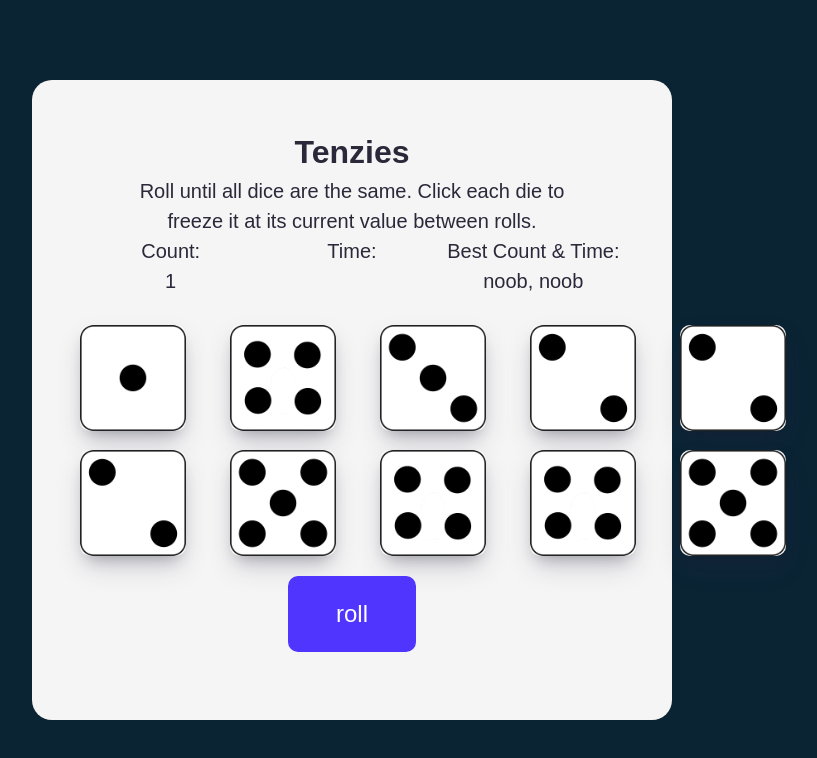
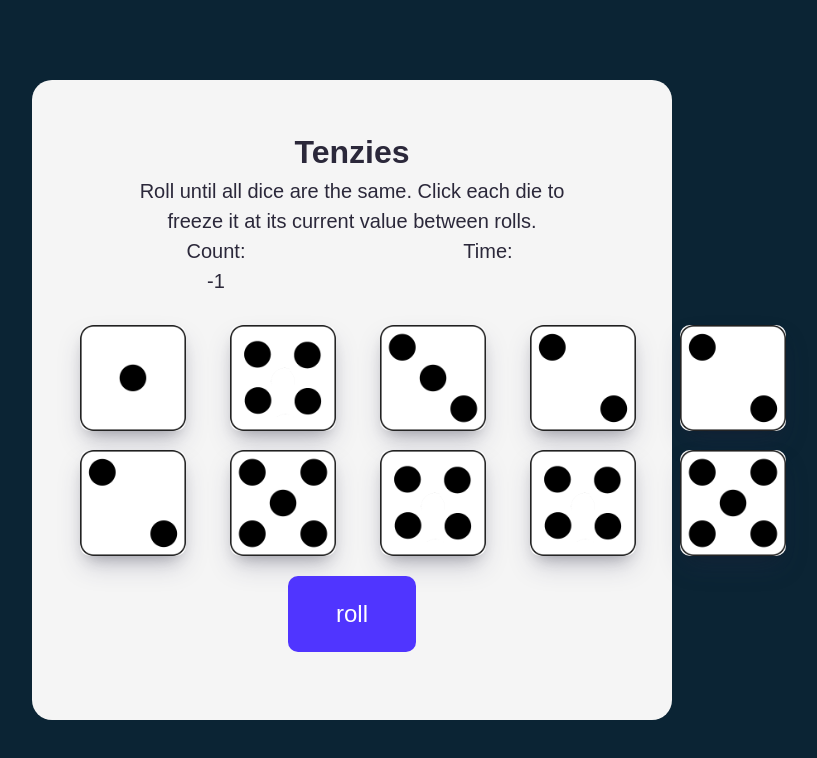
Before and after one commit to Munib36/react-practice, a React (Vite) app: page / in a window 1280 px wide. Shown: the top 758 px of the page, without its empty margins (288-1105 px from the left). Built offline with nearby package versions, Linux system fonts and the light colour scheme; the HTML template or start-up script is replaced by a standard one; a web font is replaced by a local one.

Commit message:
started on time

```diff
--- a/src/App.css
+++ b/src/App.css
@@ -13,7 +13,7 @@
 }
 .stats{
   display: grid;
-  grid-template: 1fr / 1fr 1fr 1fr;
+  grid-template: 1fr / 1fr 1fr;
 }
 .stats p{
   margin: 0;
--- a/src/App.jsx
+++ b/src/App.jsx
@@ -20,7 +20,6 @@ function Title(props) {
 			<div class="stats">
 				<p>Count: <br/>{props.count}</p>
 				<p>Time: <br/>{props.time}</p>
-				<p>Best Count & Time: <span>{props.bestCount ? props.bestCount : "noob"}, {props.bestTime ? props.bestTime : "noob"}</span></p>
 			</div>
 		</div>
 	)
@@ -31,7 +30,11 @@ function Button(props) {
 	return (
 		<div className = "Button" >
 			<button
-			onClick = {props.handleClick}>
+			onClick = {() => {
+				props.handleClick();
+				props.startTime();
+			}}
+			>
 				{props.tenzies ? "reset game" : "roll"}
 			</button>
 		</div>
@@ -44,7 +47,7 @@ function Button(props) {
 
 
 export default function App() {
-	const [count, setCount] = useState(0)
+	const [count, setCount] = useState(-2)
 	const [time, setTime] = useState(0)
 	const [tenzies, setTenzies] = useState(false)
 	const [diceArray, setDiceArray] = useState([
@@ -84,11 +87,11 @@ export default function App() {
 		if(tenzies){ //if the game is won, reset
 			setDiceArray(prevDice => {
 				setTenzies(false)
+				setCount(0)
 				return prevDice.map(x => (x.on && {...x, on: false, value: ranNum() }));
 			});
 		}else{  //normal game
 			setCount(prev => prev+=1)
-			console.log(count)
 			setDiceArray(prevDice => {
 				return prevDice.map(x => (x.on ? { ...x } : { ...x, value: ranNum() }));
 			});
@@ -124,6 +127,11 @@ export default function App() {
 
 
 
+
+	function startTime(){
+		console.log("time has started")
+	}
+
 	return (
 		<main>
 			{tenzies && <Confetti />}
@@ -136,6 +144,7 @@ export default function App() {
 			<Button
 				handleClick={allNewDice}
 				tenzies={tenzies}
+				startTime={startTime}
 			/>
 		</main>
 	)
```
